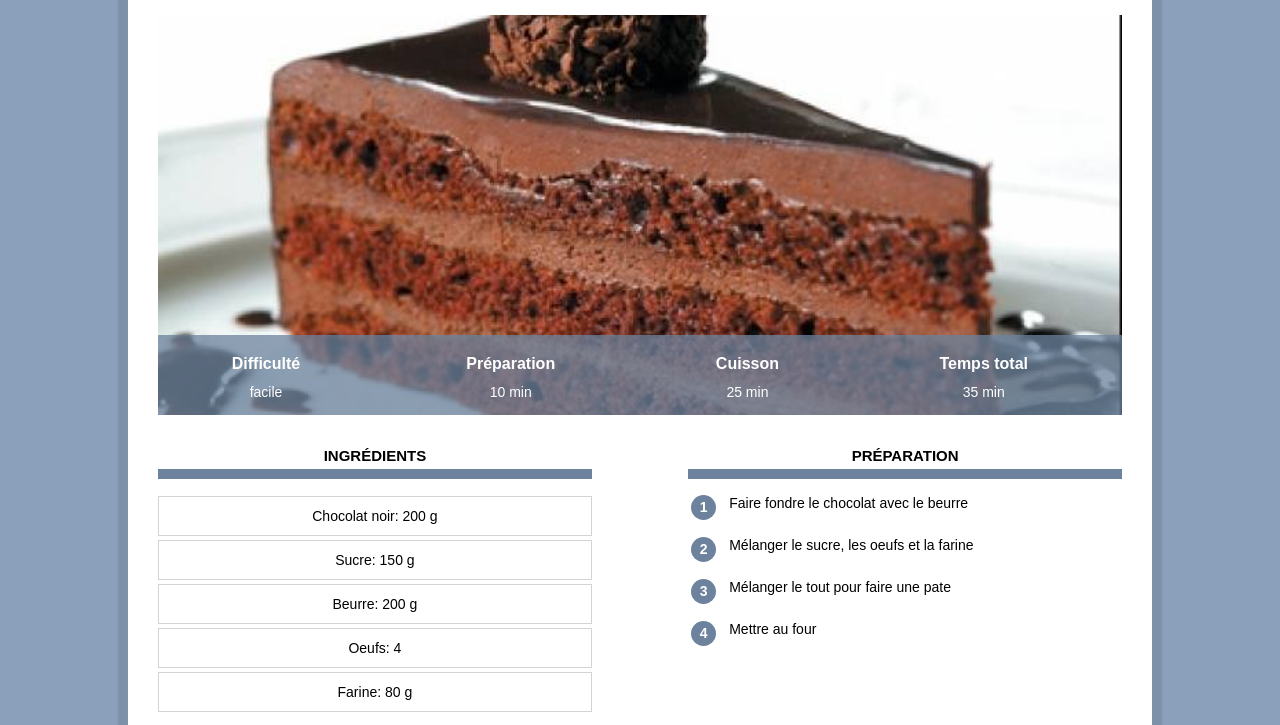
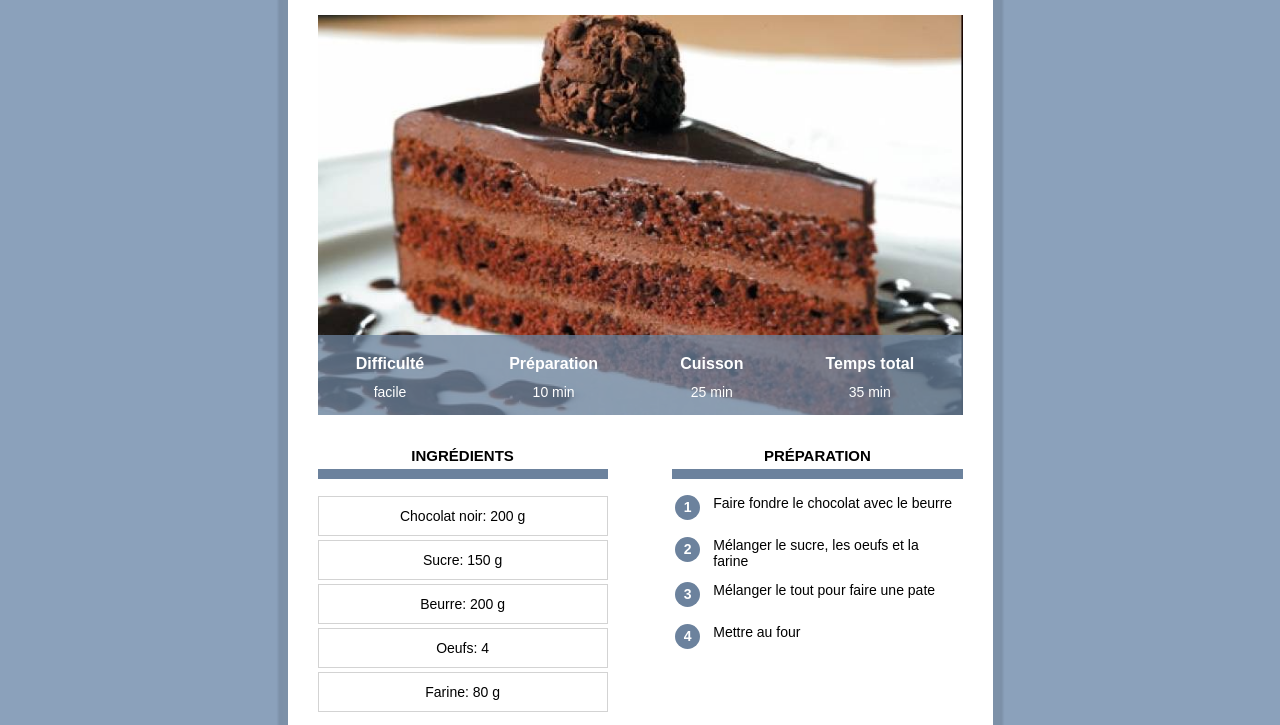
Before and after one commit to Thepas/site_recette_gateau, a plain HTML site: page index.html in a window 1280 px wide. Shown: the part 226-951 px from the top of the page. Drawn offline with Linux system fonts and the light colour scheme.

Commit message:
Add files via upload

```diff
--- a/index.html
+++ b/index.html
@@ -3,6 +3,7 @@
     <head>
         <title>Recette du gateau au chocolat</title>
         <meta charset="UTF-8">
+        <meta name="viewport" content="width=device-width, initial-scale=1.0">
         <link rel="stylesheet" href="recette.css"
     </head>
 
--- a/recette.css
+++ b/recette.css
@@ -21,9 +21,9 @@ p.categorie{
 
 div.contenu{
     background-color: white;
-    margin: 60px 10% 80px 10%;
-    padding: 0px 30px 30px 30px;
-    min-width: 400px;
+    margin: 40px 8px 40px 8px;
+    padding: 0px 8px 20px 8px;
+    /* min-width: 400px; */
     box-shadow: 0px 0px 2px 10px rgba(0, 0, 0, 0.1);
     overflow: visible;
 }
@@ -71,17 +71,17 @@ table.infos{
     width: 100%;
     color: white;
     background-color: #6C829DC0;
-    height: 80px;
+    height: 50px;
 }
 
 table.infos td{
     text-align: center;
-    font-size: 14px;
+    font-size: 12px;
     vertical-align: top;
 }
 
 table.infos th{
-    font-size: 16px;
+    font-size: 14px;
     vertical-align: bottom;
     padding-bottom: 8px;
 }
@@ -95,7 +95,7 @@ img.infos{
 }
 
 div.colonne{
-    width: 45%;
+    width: 100%;
     margin-top: 20px;
 
 }
@@ -109,12 +109,8 @@ div.colonne h2{
 
 div.colonne1{
     display: inline-block;
-    margin-right: 10%;
 }
 
-div.colonne2{
-    float:right;
-}
 
 div.ingredients p{
     border: 1px solid lightgray;
@@ -152,3 +148,45 @@ table.preparation td.preparation_etape{
 table.preparation tr{
     height: 40px;
 }
+
+/* Styles pour ordinateur*/
+@media only screen and (min-width: 768px){
+    div.contenu{
+        margin: 60px 10% 80px 10%;
+        padding: 0px 30px 30px 30px;
+        min-width: 350px;
+    }
+    table.infos{
+        height: 80px;
+    }
+
+    table.infos td{
+        font-size: 14px;
+    }
+
+    table.infos th{
+        font-size: 16px;
+    }
+
+    div.colonne{
+        width: 45%;
+
+    }
+
+    div.colonne1{
+        margin-right: 10%;
+    }
+
+    div.colonne2{
+        float:right;
+    }
+}
+
+@media only screen and (min-width: 900px){
+
+    div.contenu{
+        margin-left: auto;
+        margin-right: auto;
+        width: 645px;
+    }
+}
```
Also changed, not shown: recette.html (+1 -0 lines).
